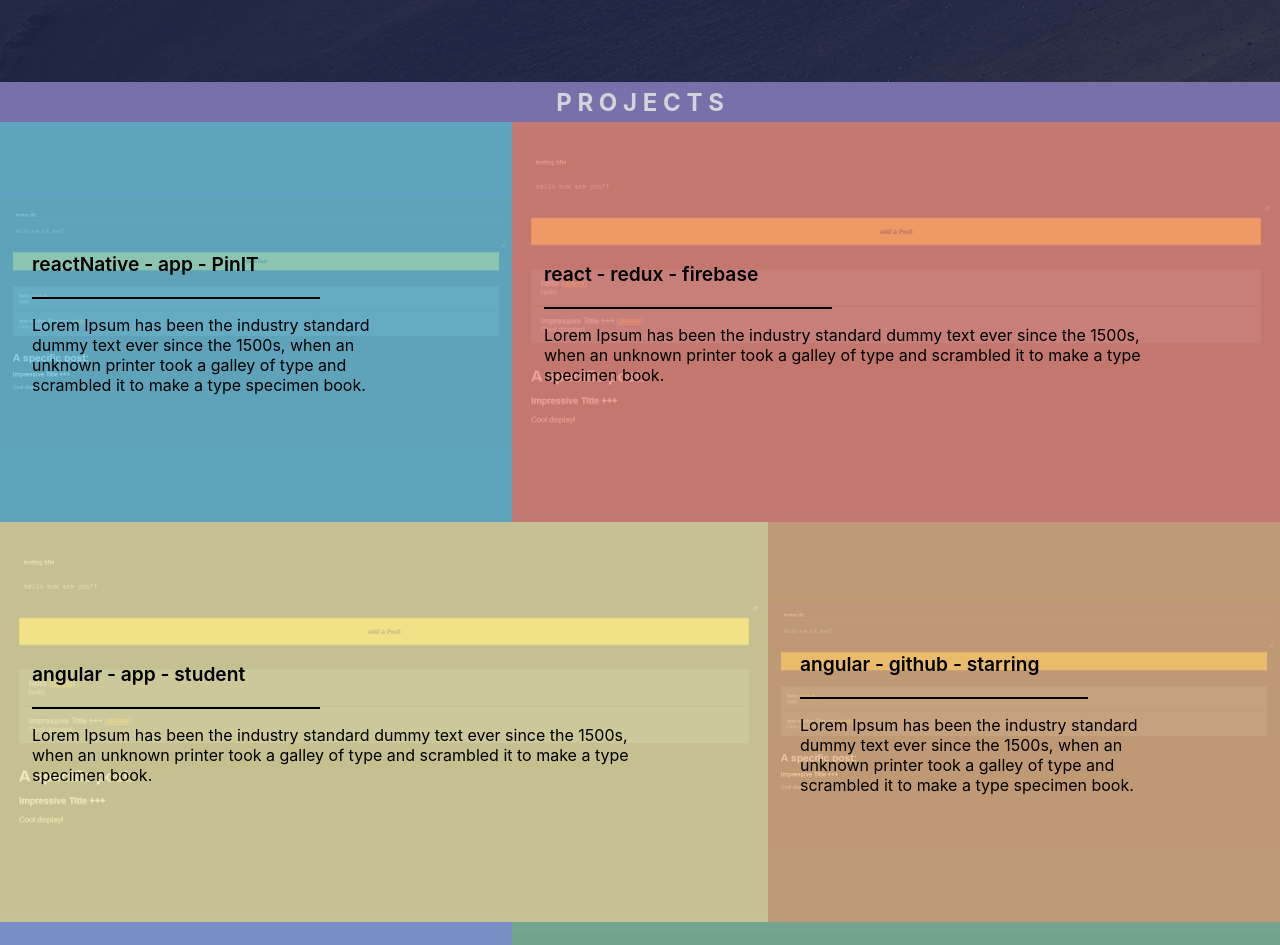
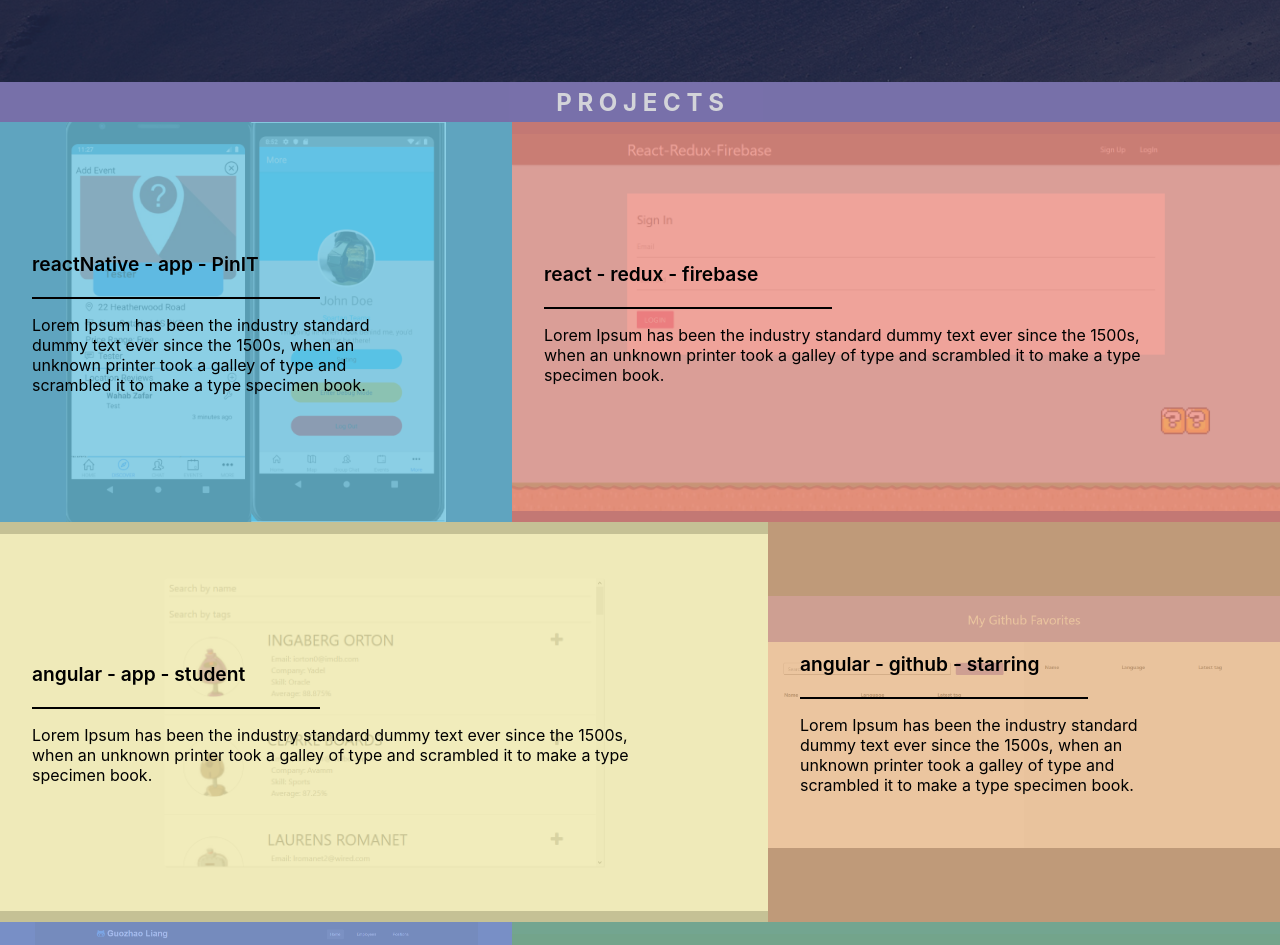
Before and after one commit to kc-leung/eportfolio, a React (Create React App) app: page / in a window 1280 px wide. Shown: the part 598-1543 px from the top of the page. Built offline with nearby package versions, Linux system fonts and the light colour scheme.

Commit message:
fix image background inline style'

```diff
--- a/src/components/Projects/Projects.js
+++ b/src/components/Projects/Projects.js
@@ -33,7 +33,7 @@
                 key={itemIndex}
                 className="itemContainer"
                 style={{
-                  backgroundImage: `url(require("${data.backgroundImage}"))`,
+                  backgroundImage: `url(${data.backgroundImage})`,
                 }}
                 onMouseEnter={() => this.onHoverItem(itemIndex)}
                 onMouseLeave={() => this.onHoverItem(null)}
--- a/src/components/Projects/Projects.scss
+++ b/src/components/Projects/Projects.scss
@@ -20,7 +20,6 @@
     .itemContainer {
       display: flex;
       align-items: center;
-      background-image: url('../../assets/projects/Angularstore.png');
       background-position: center;
       background-repeat: no-repeat;
       background-size: contain;
@@ -48,7 +47,7 @@
       .bannerColor {
         height: 100%;
         width: 100%;
-        opacity: 0.8;
+        opacity: 0.9;
         transition: opacity 0.5s ease-out;
       }
     }
--- a/src/data/contants.js
+++ b/src/data/contants.js
@@ -1,44 +1,53 @@
+const Images = [
+  require('../assets/projects/PinIt.png'),
+  require('../assets/projects/ReactApp.png'),
+  require('../assets/projects/AngularStudents.png'),
+  require('../assets/projects/FrontEndChallenge.png'),
+  require('../assets/projects/PracticeApp.png'),
+  require('../assets/projects/Angularstore.png'),
+];
+
 export const projectArray = [
   {
     title: 'reactNative - app - PinIT',
     color: '#6fc3df',
     description:
       'Lorem Ipsum has been the industry standard dummy text ever since the 1500s, when an unknown printer took a galley of type and scrambled it to make a type specimen book.',
-    backgroundImage: '../../assets/projects/PinIt.png',
+    backgroundImage: Images[0],
   },
   {
     title: 'react - redux - firebase',
     color: '#ec8d81',
     description:
       'Lorem Ipsum has been the industry standard dummy text ever since the 1500s, when an unknown printer took a galley of type and scrambled it to make a type specimen book.',
-    backgroundImage: '../../assets/projects/ReactApp.png',
+    backgroundImage: Images[1],
   },
   {
     title: 'angular - app - student',
     color: 'palegoldenrod',
     description:
       'Lorem Ipsum has been the industry standard dummy text ever since the 1500s, when an unknown printer took a galley of type and scrambled it to make a type specimen book.',
-    backgroundImage: '../../assets/projects/AngularStudents.png',
+    backgroundImage: Images[2],
   },
   {
     title: 'angular - github - starring',
     color: '#e7b788',
     description:
       'Lorem Ipsum has been the industry standard dummy text ever since the 1500s, when an unknown printer took a galley of type and scrambled it to make a type specimen book.',
-    backgroundImage: '../../assets/projects/FrontEndChallenge.png',
+    backgroundImage: Images[3],
   },
   {
     title: 'angular - app - employes',
     color: '#8ea9e8',
     description:
       'Lorem Ipsum has been the industry standard dummy text ever since the 1500s, when an unknown printer took a galley of type and scrambled it to make a type specimen book.',
-    backgroundImage: '../../assets/projects/PracticeApp.png',
+    backgroundImage: Images[4],
   },
   {
     title: 'angular - app - comments',
     color: '#87c5a4',
     description:
       'Lorem Ipsum has been the industry standard dummy text ever since the 1500s, when an unknown printer took a galley of type and scrambled it to make a type specimen book.',
-    backgroundImage: '../../assets/projects/AngularStore.png',
+    backgroundImage: Images[5],
   },
 ];
```
